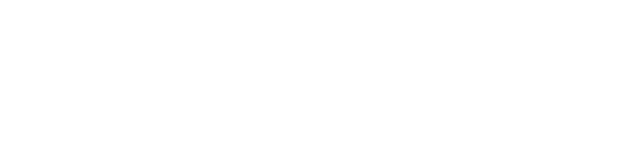
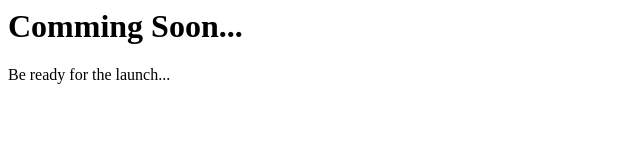
Before and after one commit to Nuclotron/AI-Career-Bot, a plain HTML site: page index.html in a window 1280 px wide. Shown: the whole page, without its empty margins (0-640 px from the left). Drawn offline with Linux system fonts and the light colour scheme.

Commit message:
comming soon content...

```diff
--- a/index.html
+++ b/index.html
@@ -1,8 +1,9 @@
 <html>
     <head>
-
+        <title>Vanditra - The Best Career Counsellor</title>
     </head>
     <body>
-
+        <h1><centre>Comming Soon...</centre></h1>
+        <p>Be ready for the launch...</p>
     </body>
 </html>
```
